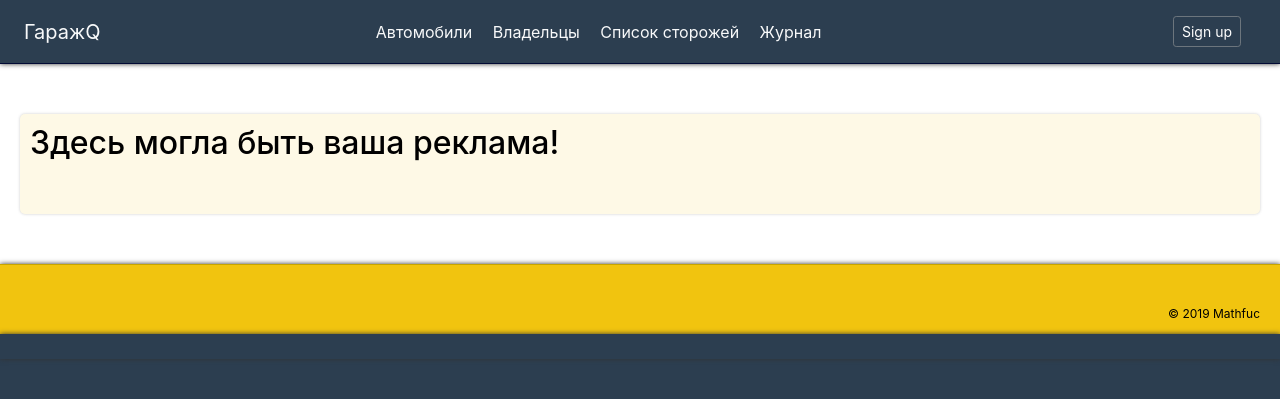
After one commit to makar3002/Laba, a PHP site: page /journal.php in a window 1280 px wide. The commit adds this page. Shown: the top 399 px of the page. Run offline with PHP 8.4, Linux system fonts and the light colour scheme.

Commit message:
Auth complete

```diff
--- a/css/signin.css
+++ b/css/signin.css
@@ -97,7 +97,11 @@ header a{
   background-color: #fff;
   border-color: #fffa5c;
   outline: 0;
-  box-shadow: 0 0 0 0.2rem rgba(255, 240, 0, 0.25);
+  box-shadow: 0 0 0 0.2rem rgba(252, 255, 0, 0.5);
+}
+
+.form-control{
+  background-color: #ffff81 !important;
 }
 
 /* Fallback for Edge
--- /dev/null
+++ b/journal.php
@@ -0,0 +1,57 @@
+<!DOCTYPE html>
+<html lang="ru">
+<head>
+    <title>Автомобильный гараж</title>
+    <meta charset="utf-8">
+    <link rel="stylesheet" href="css/main.css">
+    <link rel="stylesheet" href="css/bootstrap.css">
+</head>
+<body>
+<?php
+session_start();
+?>
+<header class="d-flex flex-column flex-md-row align-items-center p-3 px-md-4 border-bottom page-header">
+    <h5 class="my-0 mr-md-auto font-weight-normal text-light">ГаражQ</h5>
+    <nav class="my-2 my-md-0 mr-md-3">
+        <a class="p-2 text-light" href="autos.html">Автомобили</a>
+        <a class="p-2 text-light" href="owners.html">Владельцы</a>
+        <a class="p-2 text-light" href="#">Список сторожей</a>
+        <?php
+        if (!isset($_SESSION['email'])){
+            ?>
+            <a class="p-2 text-light" <?php echo 'href="#"' ?> > Журнал</a>
+            <?php
+        } else {
+            ?>
+            <a class="p-2 text-light" <?php echo 'href="journal.php"' ?> > Журнал</a>
+            <?php
+        }
+        ?>
+    </nav>
+    <div class="col-4 d-flex justify-content-end align-items-center">
+        <?php
+        if (!isset($_SESSION['email'])){
+            ?>
+            <a class="btn btn-sm btn-outline-secondary " <?php echo "href='auth.php'" ?> > Sign up</a>
+            <?php
+        } else {
+            ?>
+            <a class="btn btn-sm btn-outline-secondary " <?php echo "href='php/logout.php'" ?> > Sign out</a>
+            <?php
+        }
+        ?>
+    </div>
+</header>
+<main>
+    <article class="entry">
+        <h2>Здесь могла быть ваша реклама!</h2>
+    </article>
+</main>
+<footer class="border-top page-footer border-top">
+    <section class="copyright">
+        © 2019 Mathfuc
+    </section>
+</footer>
+<div class="podfooter"></div>
+</body>
+</html>
--- /dev/null
+++ b/php/logout.php
@@ -0,0 +1,5 @@
+<?php
+session_start();
+session_destroy();
+header("Location: ../index.php");
+?>
--- a/signin.html
+++ b/signin.html
@@ -11,7 +11,7 @@
   </head>
   <body>
     <header class="d-flex flex-column flex-md-row align-items-center p-3 px-md-4 border-bottom page-header">
-      <a class="my-0 mr-md-auto font-weight-normal text-light" href = "index.html">ГаражQ</a>
+      <a class="my-0 mr-md-auto font-weight-normal text-light" href = "index.php">ГаражQ</a>
     </header>
     <main>
       <form class="form-signin">
```
Also changed, not shown: auth.php (+36 -36 lines), index.php (renamed from index.html, +25 -2 lines).
